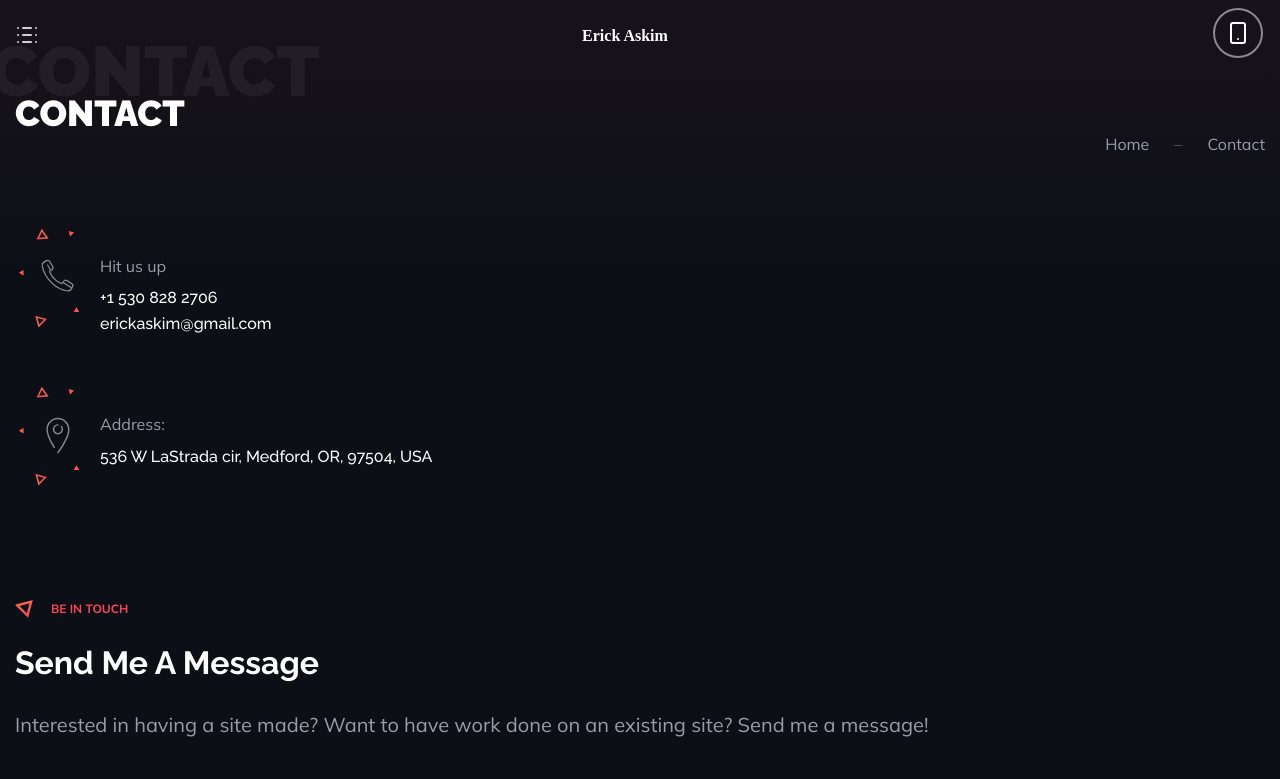
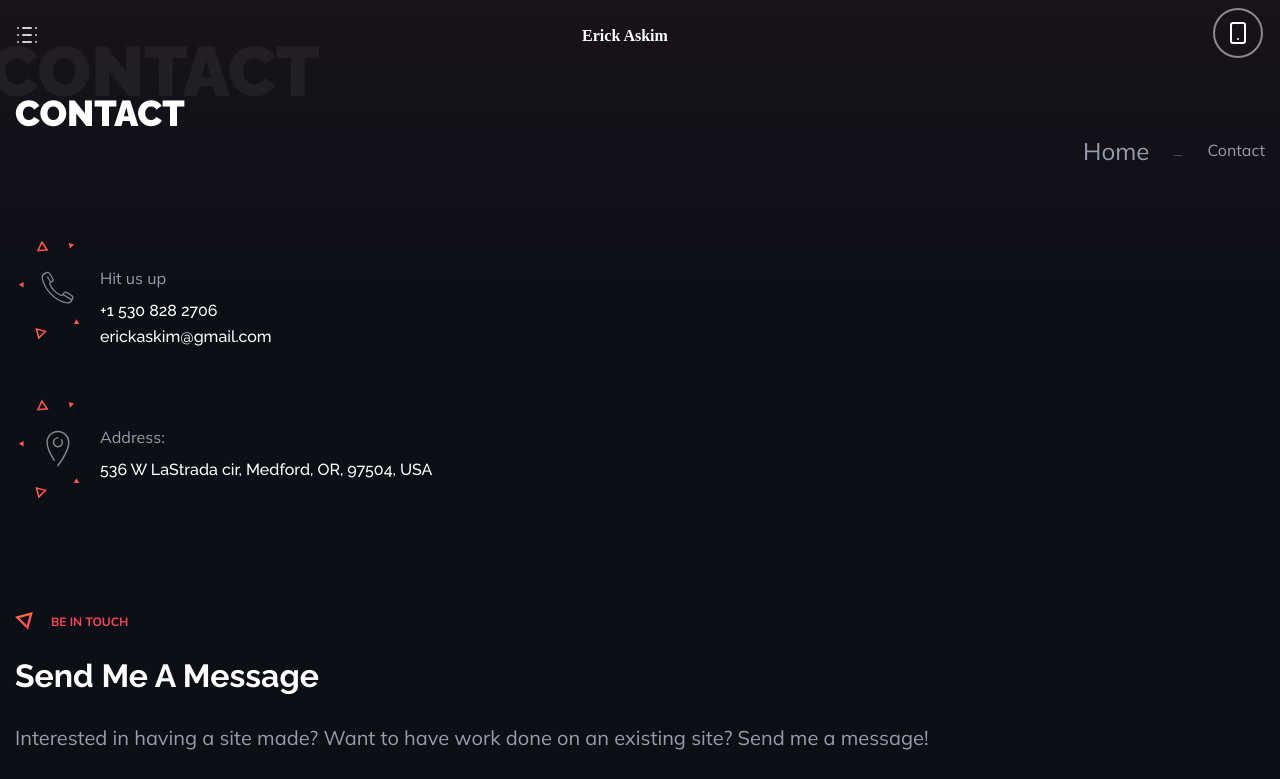
Before and after one commit to Guitarninja1/erickaskim.com, a Next.js app: page /contact in a window 1280 px wide. Shown: the top 779 px of the page. Built offline with nearby package versions, Linux system fonts and the light colour scheme.

Commit message:
breadcrumbs fixed

```diff
--- a/components/Breadcrumbs.js
+++ b/components/Breadcrumbs.js
@@ -1,16 +1,40 @@
 import Link from 'next/link';
 import styles from './Breadcrumbs.module.css';
+import { useRouter } from 'next/router';
 
 export default function Breadcrumbs(props) {
 	const { page } = props;
+	const router = useRouter();
+	const { pathname } = router;
+	const path = pathname.split('/');
+	const crumbs = [...path];
 	return (
 		<ul className={styles.unordered}>
-			<li>
-				<Link href='/'>
-					<a className={styles.home}>Home</a>
-				</Link>
-			</li>
-			<li className={styles.list}>{page}</li>
+			{crumbs.map((crumb, index) => {
+				if (crumb === '') {
+					crumb = 'Home';
+					return (
+						<li key={index} className={styles.home}>
+							<Link href='/'>
+								<a>{crumb}</a>
+							</Link>
+						</li>
+					);
+				}
+				if (crumb === 'posts') {
+					crumb = 'Blog';
+					return (
+						<li key={index} className={styles.home}>
+							<Link href='/blog'>
+								<a>{crumb}</a>
+							</Link>
+						</li>
+					);
+				}
+				if (index === crumbs.length - 1) {
+					return <li className={styles.home}>{page}</li>;
+				}
+			})}
 		</ul>
 	);
 }
--- a/components/Breadcrumbs.module.css
+++ b/components/Breadcrumbs.module.css
@@ -7,7 +7,7 @@
 	line-height: 1.6;
 	color: #989cac;
 }
-.home::after {
+.home:not(:last-child):after {
 	content: '–';
 	opacity: 0.5;
 	margin: 0 25px;
--- a/pages/posts/[slug].js
+++ b/pages/posts/[slug].js
@@ -8,6 +8,7 @@ import {
 	TwitterShareButton,
 	TwitterIcon,
 } from 'react-share';
+import Breadcrumbs from '../../components/Breadcrumbs';
 
 const Post = (props) => {
 	return (
@@ -30,6 +31,7 @@ const Post = (props) => {
 				}}
 			>
 				<Header />
+				<Breadcrumbs page={props.post.title} />
 				<div
 					style={{
 						position: 'relative',
```
